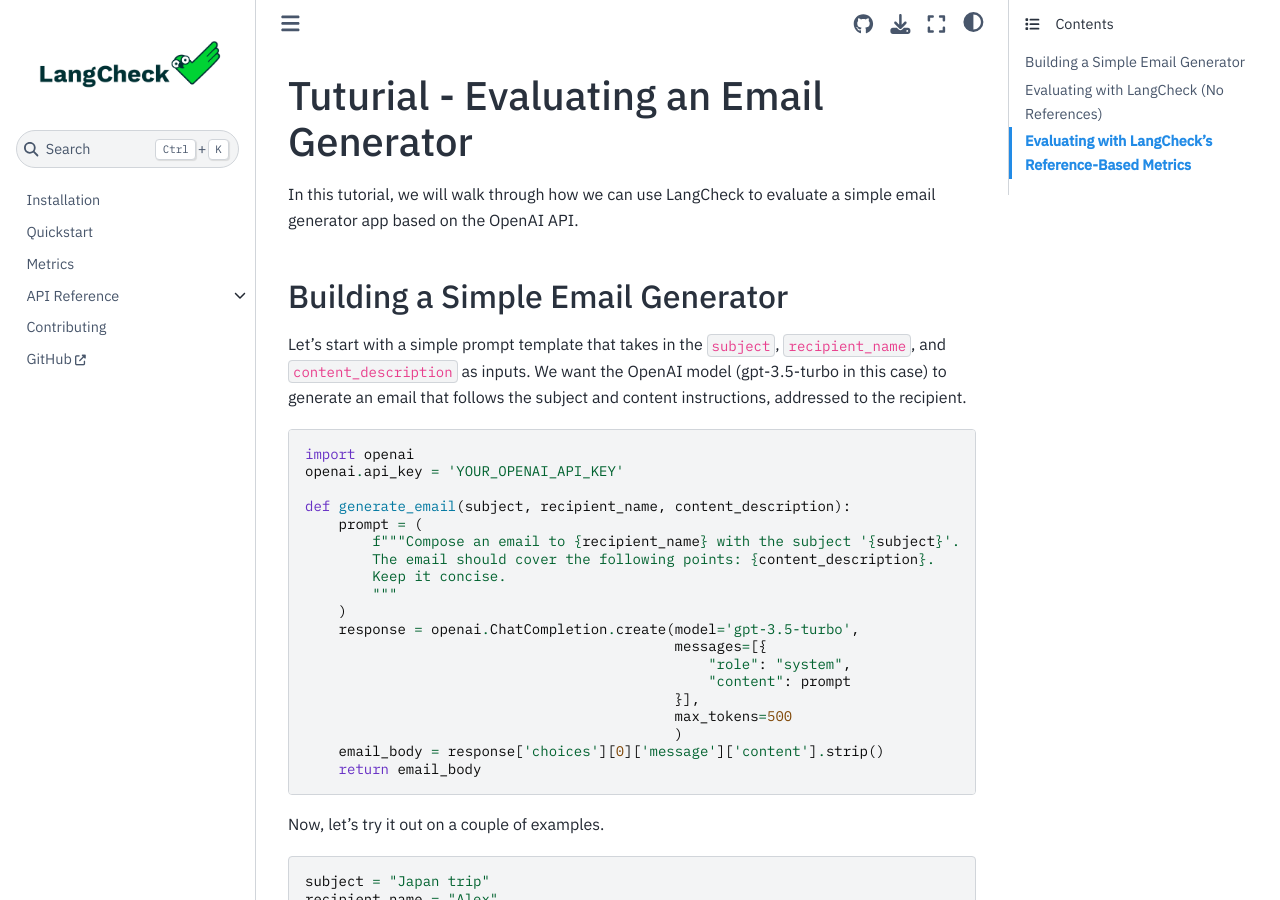
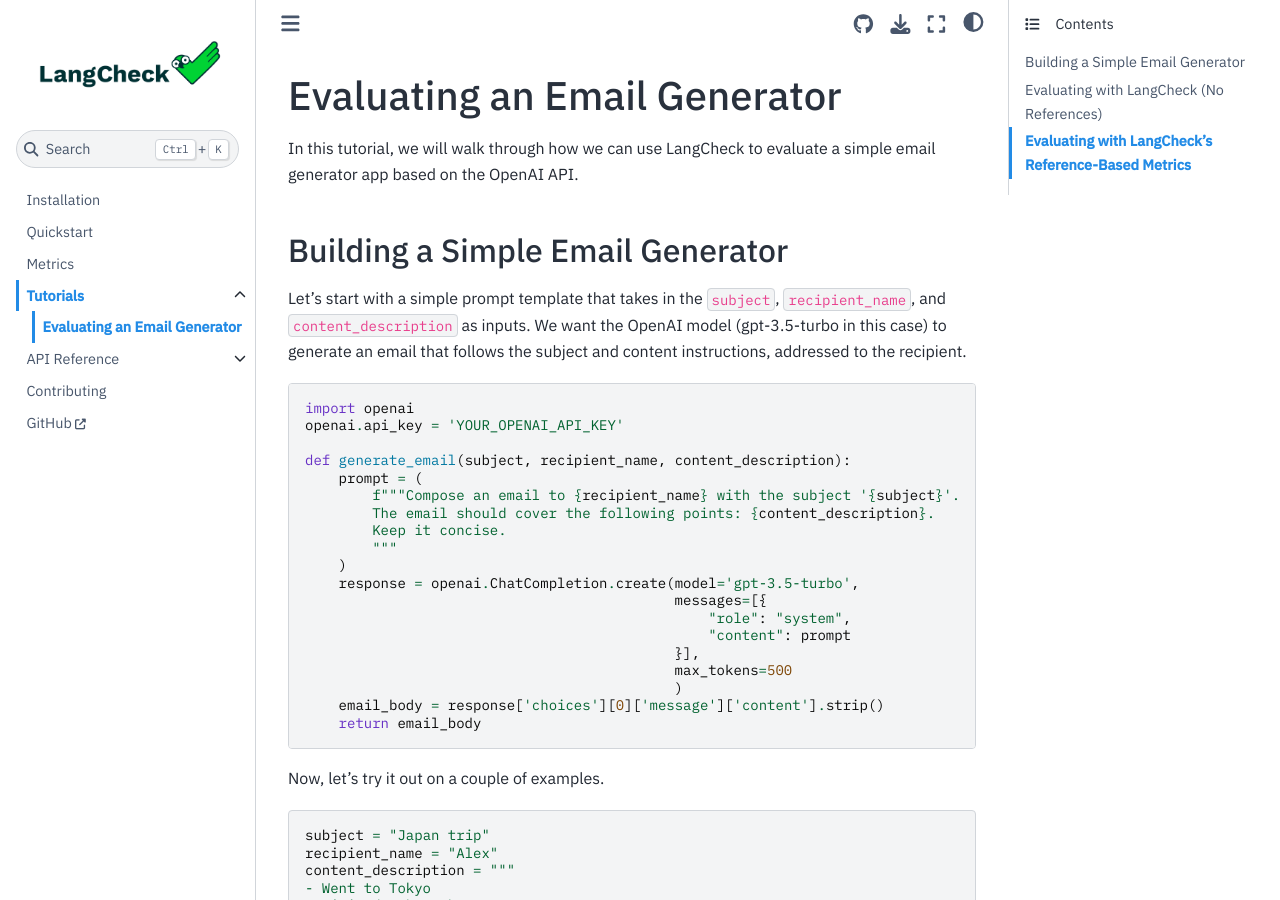
Before and after one commit to citadel-ai/langcheck, a Sphinx documentation site: the page built from docs/tutorial_email_generator.md, in a window 1280 px wide and 900 px high. Built offline with Sphinx 7.4.7 and the Sphinx Book theme 1.1.4, drawn with Linux system fonts in a browser that asks for light colours; some of the changed text lies outside the part shown.

Commit message:
Add tutorials section to docs

```diff
--- a/docs/tutorial.md
+++ b/docs/tutorial_email_generator.md
@@ -1,4 +1,4 @@
-# Tuturial - Evaluating an Email Generator
+# Evaluating an Email Generator
 
 In this tutorial, we will walk through how we can use LangCheck to evaluate a simple email generator app based on the OpenAI API.
 
```
Also changed, not shown: docs/index.md (+1 -0 lines), docs/tutorials.md (added, +12 -0 lines).
